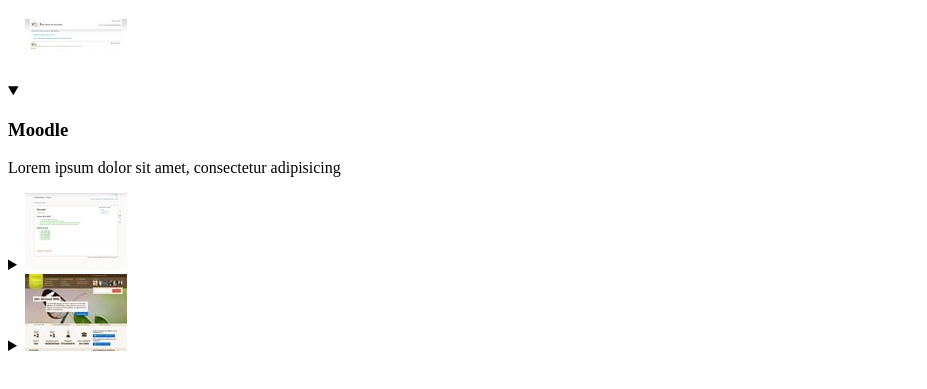
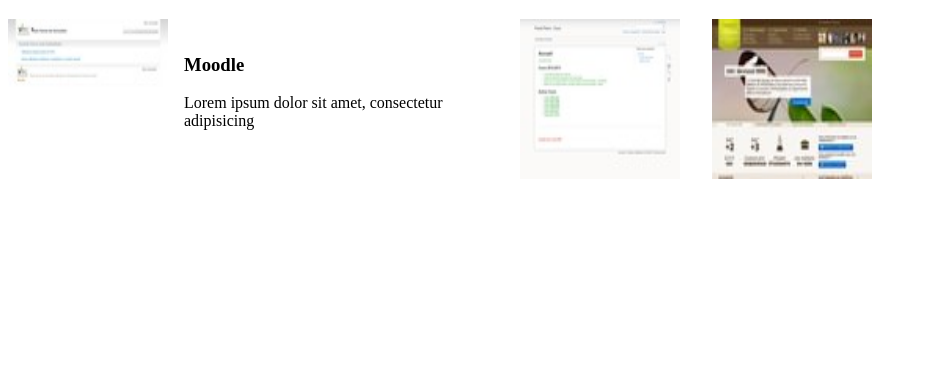
Before and after one commit to MMI-NFC-2026/sae105-r112-tp4-nicod-laura, a plain HTML site: page index.html in a window 1280 px wide. Shown: the part 61-450 px from the top of the page, without its empty margins (0-927 px from the left). Drawn offline with Linux system fonts and the light colour scheme.

Commit message:
referme les détails suite à un clic sur un summary

```diff
--- a/index.html
+++ b/index.html
@@ -12,21 +12,21 @@
 <body>
   <h1>Test Accordéon</h1>
   <div class="accordeon">
-    <details open>
+    <details name= "accordeon" open>
       <summary><img src="/assets/img/moodle.univ-fcomte.fr.jpeg" alt=""></summary>
       <div>
         <h3>Moodle</h3>
         <p>Lorem ipsum dolor sit amet, consectetur adipisicing</p>
       </div>
     </details>
-    <details>
+    <details name= "accordeon">
       <summary><img src="/assets/img/pracht.org.jpeg" alt=""></summary>
       <div>
         <h3>Pracht.ORG</h3>
         <p>Ad aut esse est excepturi obcaecati similique.</p>
       </div>
     </details>
-    <details>
+    <details name= "accordeon">
       <summary><img src="/assets/img/src-media.com.jpeg" alt=""></summary>
       <div>
         <h3>SRC Média</h3>
--- a/src/css/components/accordeon.css
+++ b/src/css/components/accordeon.css
@@ -1,3 +1,40 @@
 /**
 * Accordeon
 */
+
+.accordeon {
+  display: flex;
+  gap: 2rem;
+}
+
+details {
+  display: flex;
+  width: 10rem;
+  overflow: hidden;
+  background-color: #fff;
+  transition: width 0.8s ease;
+}
+
+details[open] {
+  width: 30rem;
+}
+
+summary {
+  list-style: none;
+  width: 10rem;
+  flex: none;
+}
+
+summary img {
+  display: block;
+  width: 100%;
+  height: 100%;
+  min-height: 10rem;
+}
+
+
+details > div {
+  box-sizing: border-box;
+  width: 20rem;
+  padding: 1rem;
+}
--- a/src/js/script.js
+++ b/src/js/script.js
@@ -1 +1,10 @@
 // *** ACCORDEON ***
+
+const accordeon = document.querySelector(".accordeon");
+const summaries = accordeon.querySelectorAll("summary");
+
+summaries.forEach((summary) => {
+  summary.addEventListener("click", () => {
+    accordeon.querySelectorAll("details").forEach((det) => (det.open = false));
+  });
+});
```
Also changed, not shown: 1 other file.
